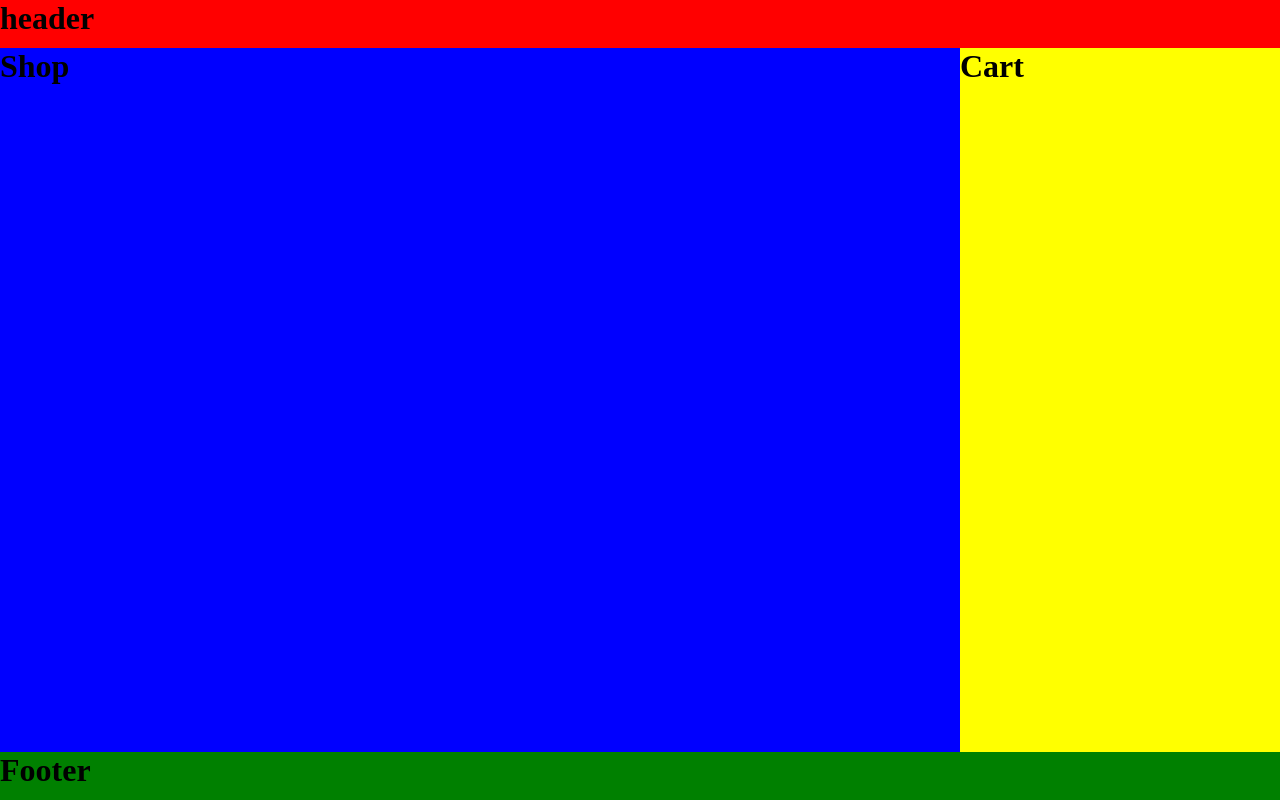
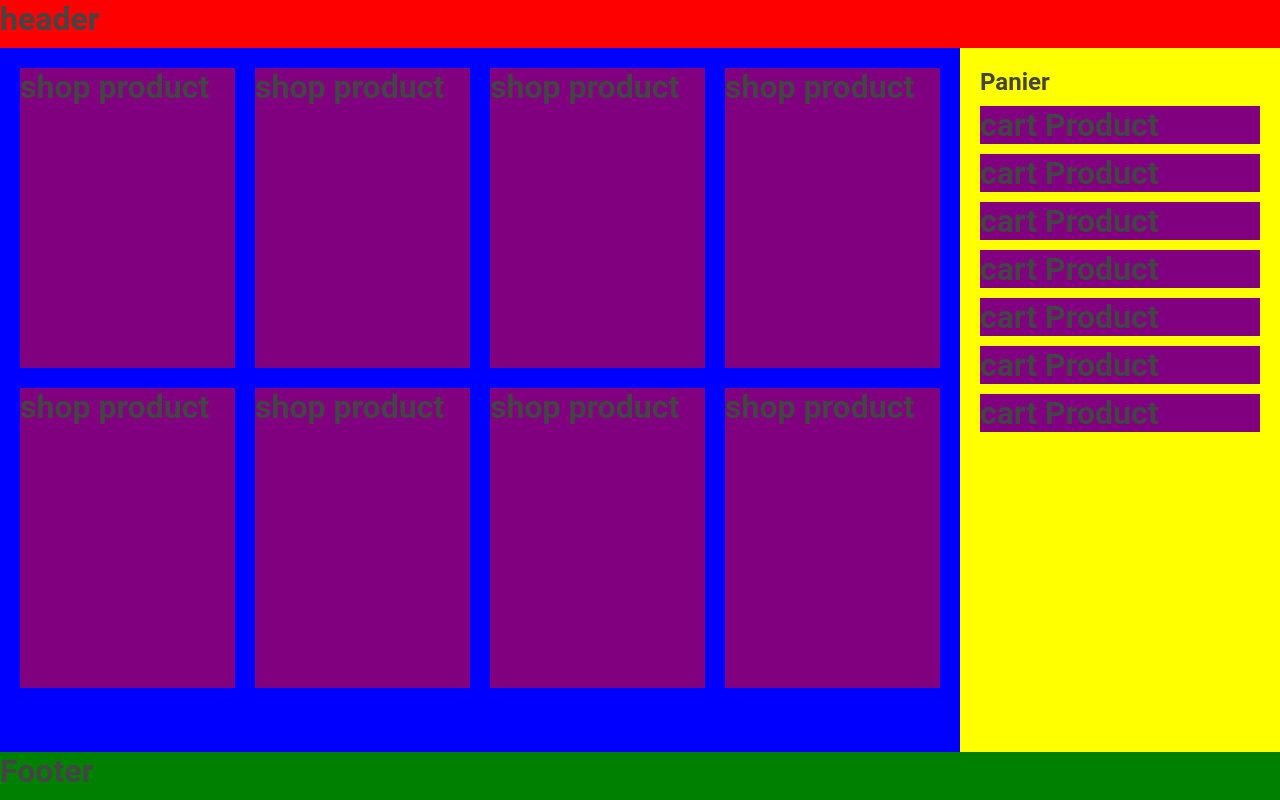
Before and after one commit to absitwebb/vueprojet1boutique, a Vue app in the folder boutique/: page / in a window 1280 px wide. Built offline with nearby package versions, Linux system fonts and the light colour scheme.

Commit message:
mise en place composants 14/06/22 17h

```diff
--- a/boutique/src/App.vue
+++ b/boutique/src/App.vue
@@ -14,8 +14,8 @@
 // on importe les composants
 import theheader from "./components/Header.vue";
 import thefooter from "./components/Footer.vue";
-import Shops from "./components/Shops.vue";
-import Carte from "./components/Carte.vue";
+import Shops from "./components/Shop/Shops.vue";
+import Carte from "./components/Cart/Carte.vue";
 </script>
 
 //-------scss------------------------------------
--- a/boutique/src/assets/sass/_bases.scss
+++ b/boutique/src/assets/sass/_bases.scss
@@ -1,10 +1,3 @@
-:root {
-  $colorboder: 1px solid var(--colorgray-2);
-  $colorborder-radius: 4px;
-
-  $font-familly: "Roboto", sans-serif;
-}
-
 //definie dimensions éléments
 * {
   box-sizing: border-box;
@@ -37,7 +30,7 @@
   min-height: 100vh;
   padding: 0;
   margin: 0;
-  font-family: var (--font-familly);
-  color: var(--colortext);
+  font-family: $font-familly;
+  color: $colortext;
   background-color: $colorgray-1;
 }
--- a/boutique/src/assets/sass/_class.scss
+++ b/boutique/src/assets/sass/_class.scss
@@ -41,10 +41,15 @@
   padding: 30px;
 }
 
-// marges exterieures de base (margin)
+// -----marges exterieures de base (margin)----------
 //marge exterieure 10px
 .m-10 {
   margin: 10px;
+}
+
+//marge exterieure bas 10px
+.mb-10 {
+  margin-bottom: 10px;
 }
 //marge exterieure 20px
 .m-20 {
--- a/boutique/src/assets/sass/_variables.scss
+++ b/boutique/src/assets/sass/_variables.scss
@@ -9,3 +9,10 @@
 $colorgray-2: #ddd;
 $colortext: #444;
 $colortext-primary: white;
+
+// text polices
+$font-familly: "Roboto", sans-serif;
+
+// border
+$colorborder: 1px solid var(--colorgray-2);
+$colorborder-radius: 4px;
--- /dev/null
+++ b/boutique/src/components/Cart/CartProduct.vue
@@ -0,0 +1,12 @@
+//------html------------------------//
+<template>
+  <div class="mb-10 b5">
+    <h1>cart Product</h1>
+  </div>
+</template>
+
+//-------------javascript typecript--------------
+<script setup lang="ts"></script>
+
+//-------scss------------------------------------
+<style lang="scss" scoped></style>
--- /dev/null
+++ b/boutique/src/components/Cart/CartProductList.vue
@@ -0,0 +1,21 @@
+//------html------------------------//
+<template>
+  <div class="d-flex flex-columm">
+    <CartProduct />
+    <CartProduct />
+    <CartProduct />
+    <CartProduct />
+    <CartProduct />
+    <CartProduct />
+    <CartProduct />
+  </div>
+</template>
+
+//-------------javascript typecript--------------
+<script setup lang="ts">
+//on importe le fichier CartProduct
+import CartProduct from "./CartProduct.vue";
+</script>
+
+//-------scss------------------------------------
+<style lang="scss" scoped></style>
--- a/boutique/src/components/Carte.vue
+++ b/boutique/src/components/Cart/Carte.vue
@@ -1,12 +1,16 @@
 //------html------------------------//
 <template>
-  <div>
-    <h1>Cart</h1>
+  <div class="p-20">
+    <h2 class="mb-10">Panier</h2>
+    <CartProductList />
   </div>
 </template>
 
 //-------------javascript typecript--------------
-<script setup lang="ts"></script>
+<script setup lang="ts">
+//on importe le fichier CartProductList
+import CartProductList from "./CartProductList.vue";
+</script>
 
 //-------scss------------------------------------
 <style lang="scss" scoped></style>
--- a/boutique/src/components/Shops.vue
+++ b/boutique/src/components/Shop/Shops.vue
@@ -1,12 +1,15 @@
 //------html------------------------//
 <template>
   <div>
-    <h1>Shop</h1>
+    <ShopsProductlist />
   </div>
 </template>
 
 //-------------javascript typecript--------------
-<script setup lang="ts"></script>
+<script setup lang="ts">
+//on importe le fichier ShopsProductlist
+import ShopsProductlist from "./ShopsProductlist.vue";
+</script>
 
 //-------scss------------------------------------
 <style lang="scss" scoped></style>
--- /dev/null
+++ b/boutique/src/components/Shop/ShopsProduct.vue
@@ -0,0 +1,12 @@
+//------html------------------------//
+<template>
+  <div class="b5">
+    <h1>shop product</h1>
+  </div>
+</template>
+
+//-------------javascript typecript--------------
+<script setup lang="ts"></script>
+
+//-------scss------------------------------------
+<style lang="scss" scoped></style>
--- /dev/null
+++ b/boutique/src/components/Shop/ShopsProductlist.vue
@@ -0,0 +1,29 @@
+//------html------------------------//
+<template>
+  <div class="grid p-20">
+    <ShopsProduct />
+    <ShopsProduct />
+    <ShopsProduct />
+    <ShopsProduct />
+    <ShopsProduct />
+    <ShopsProduct />
+    <ShopsProduct />
+    <ShopsProduct />
+  </div>
+</template>
+
+//-------------javascript typecript--------------
+<script setup lang="ts">
+//on importe le fichier ShopsProduct
+import ShopsProduct from "./ShopsProduct.vue";
+</script>
+
+//-------scss------------------------------------
+<style lang="scss" scoped>
+.grid {
+  display: grid;
+  grid-template-columns: 1fr 1fr 1fr 1fr;
+  grid-auto-rows: 300px;
+  gap: 20px;
+}
+</style>
```
